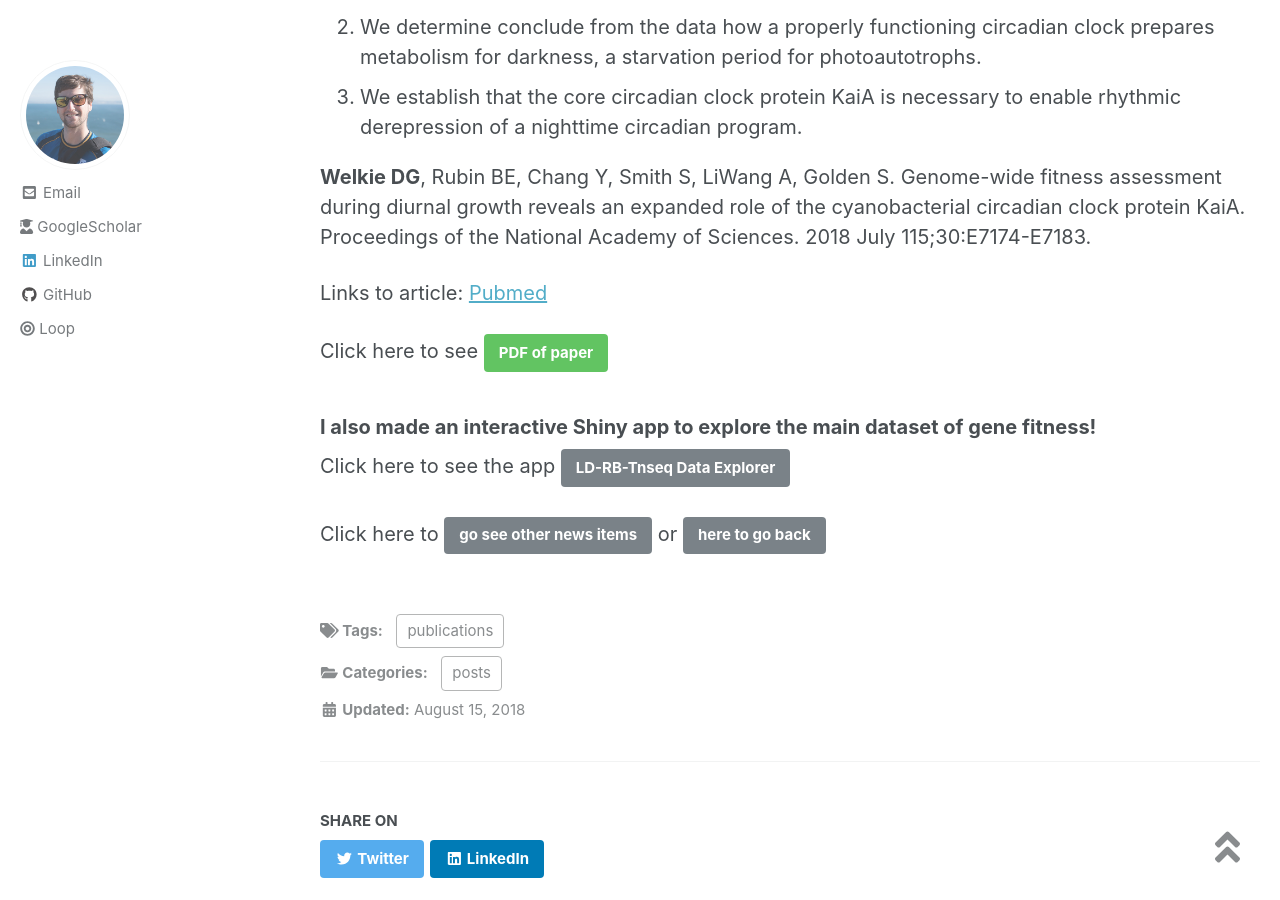
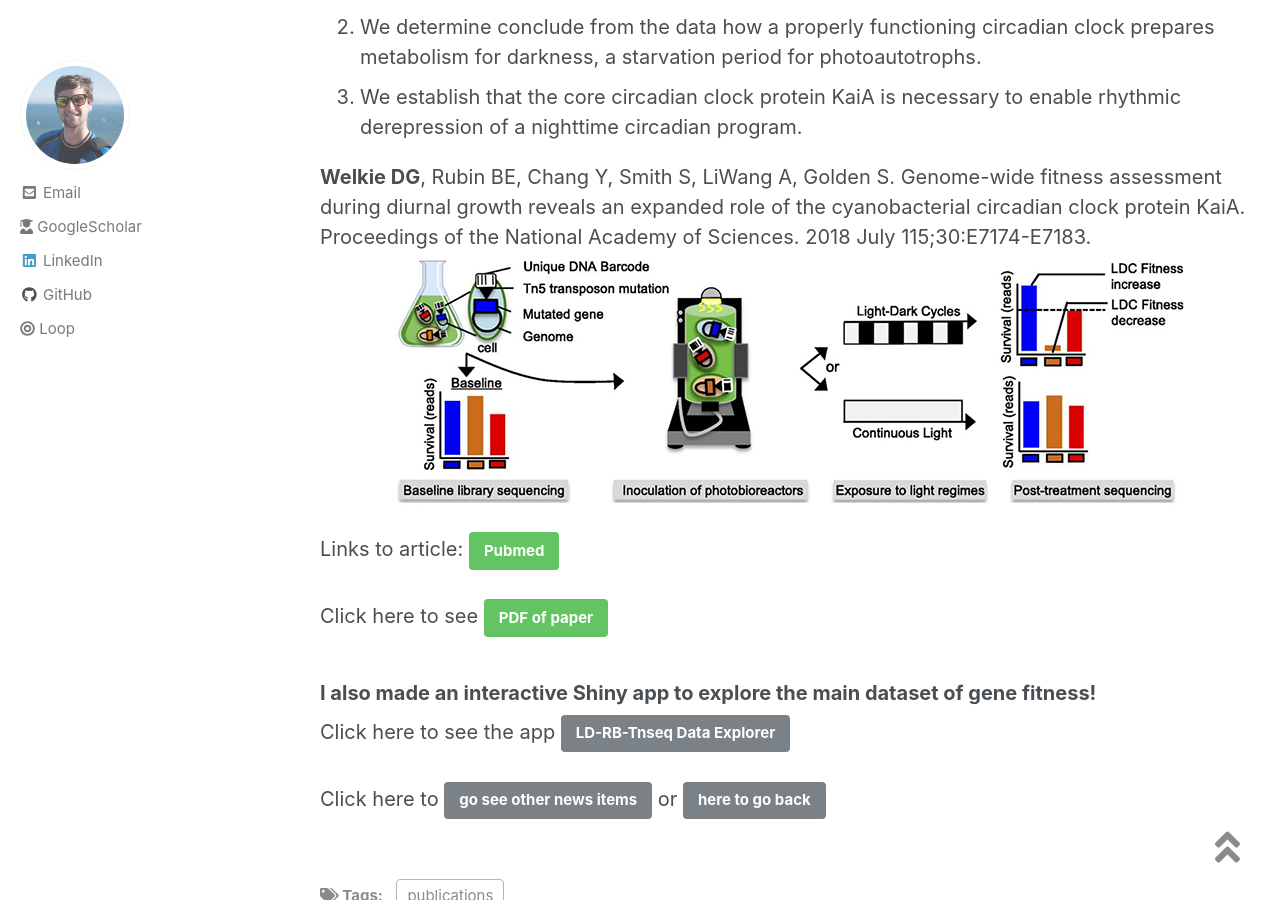
Before and after one commit to dwelkie/dwelkie.github.io, a Jekyll site: the page built from _posts/2018-08-15-KaiA.md, in a window 1280 px wide and 900 px high, scrolled down 461 px. Built offline with Jekyll 4.4.1, drawn with Linux system fonts in a browser that asks for light colours; nearby versions of some CDN libraries.

Commit message:
Update 2018-08-15-KaiA.md

```diff
--- a/_posts/2018-08-15-KaiA.md
+++ b/_posts/2018-08-15-KaiA.md
@@ -13,8 +13,9 @@ Understanding how photosynthetic bacteria respond to and anticipate natural ligh
 3. We establish that the core circadian clock protein KaiA is necessary to enable rhythmic derepression of a nighttime circadian program.
 
 **Welkie DG**, Rubin BE, Chang Y, Smith S, LiWang A, Golden S. Genome-wide fitness assessment during diurnal growth reveals an expanded role of the cyanobacterial circadian clock protein KaiA. Proceedings of the National Academy of Sciences. 2018 July  115;30:E7174-E7183.<br/>
+![image-center]({{ site.url }}{{ site.baseurl }}/assets/images/LD-Screen-Exp.jpg){: .align-center}
 
-Links to article: [Pubmed](https://www.ncbi.nlm.nih.gov/pubmed/29991601){:target="_blank"}
+Links to article: [Pubmed](https://www.ncbi.nlm.nih.gov/pubmed/29991601){: .btn .btn--success}{:target="_blank"}<br/>
 
 Click here to see [PDF of paper](https://drive.google.com/open?id=1sFRFf6C-Ya-xFav8DQwkiI93y1_CfRRb){: .btn .btn--success}{:target="_blank"}<br/>
 
```
